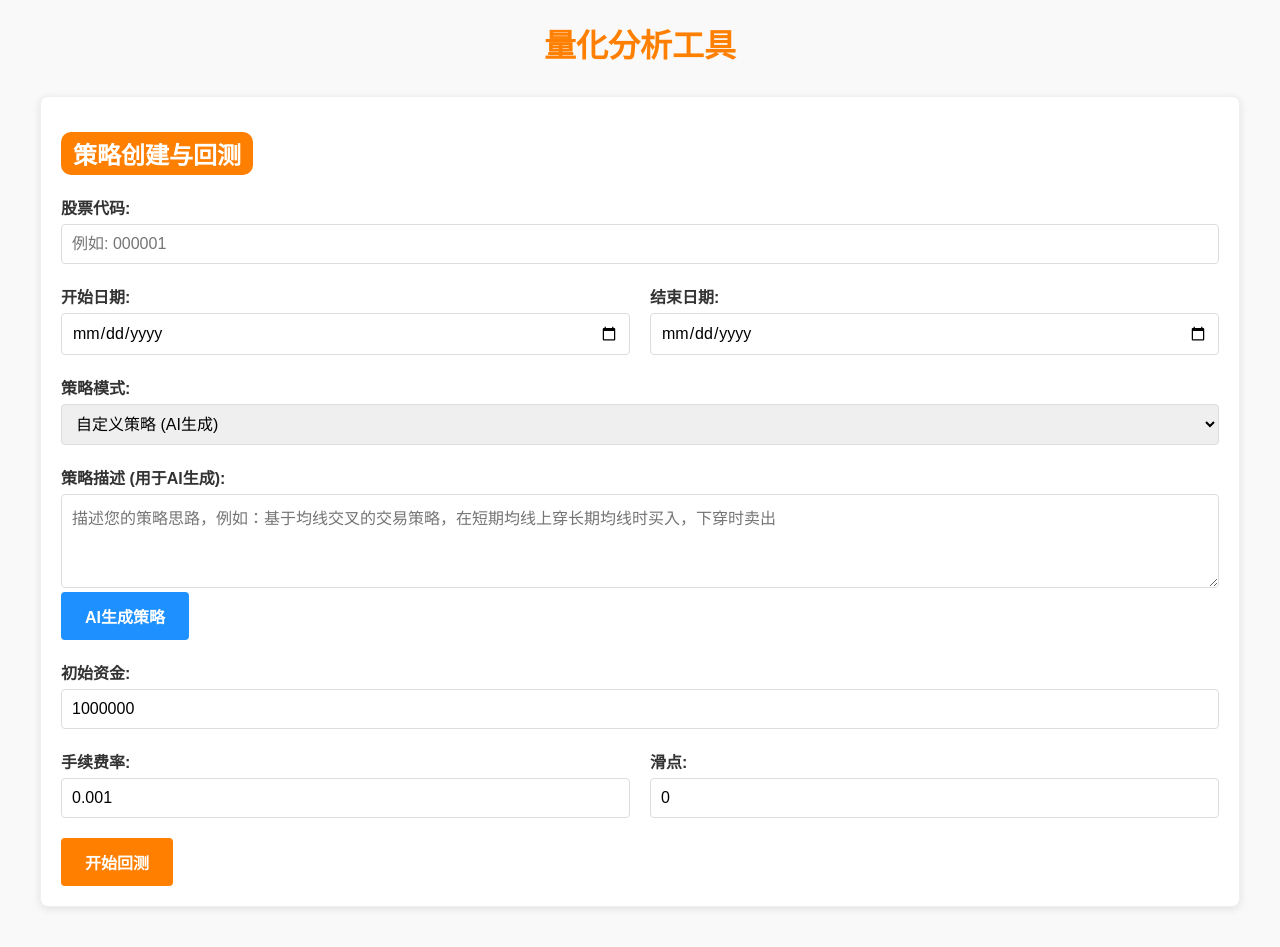
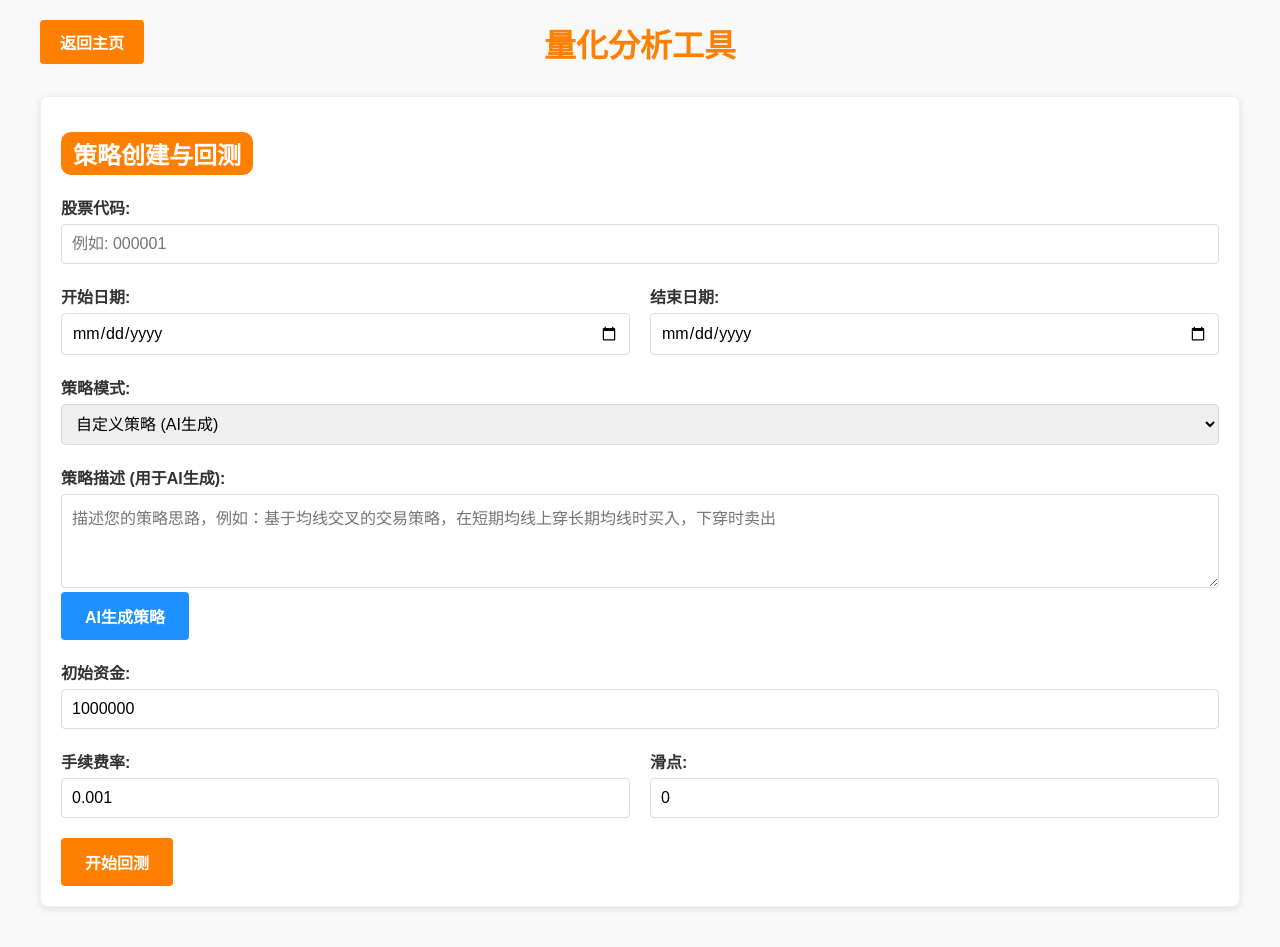
Before and after one commit to J0Jng/quantbull, a Vue app in the folder frontend/niuniu/: page /quant-analysis in a window 1280 px wide. Built offline with nearby package versions, Linux system fonts and the light colour scheme.

Commit message:
Update QuantAnalysisTool.vue

```diff
--- a/frontend/niuniu/src/views/QuantAnalysisTool.vue
+++ b/frontend/niuniu/src/views/QuantAnalysisTool.vue
@@ -1,6 +1,9 @@
 <template>
   <div class="quant-analysis-tool">
     <div class="container">
+      <div class="back-to-home">
+        <router-link to="/" class="back-btn">返回主页</router-link>
+      </div>
       <h1 class="page-title">量化分析工具</h1>
 
       <!-- 策略创建与回测 -->
@@ -368,6 +371,27 @@ const getMetricLabel = (key) => {
   position: relative;
 }
 
+.back-to-home {
+  position: absolute;
+  left: 0;
+  top: 0;
+}
+
+.back-btn {
+  display: inline-block;
+  padding: 10px 20px;
+  background-color: #ff7f00;
+  color: white;
+  text-decoration: none;
+  border-radius: 4px;
+  font-weight: bold;
+  transition: background-color 0.3s;
+}
+
+.back-btn:hover {
+  background-color: #e06f00;
+}
+
 .page-title {
   font-size: 2rem;
   margin-bottom: 30px;
```
